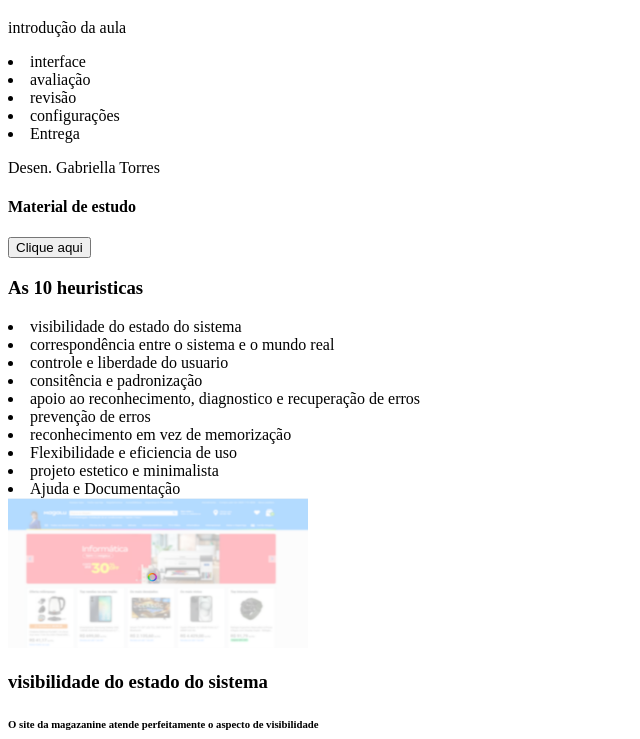
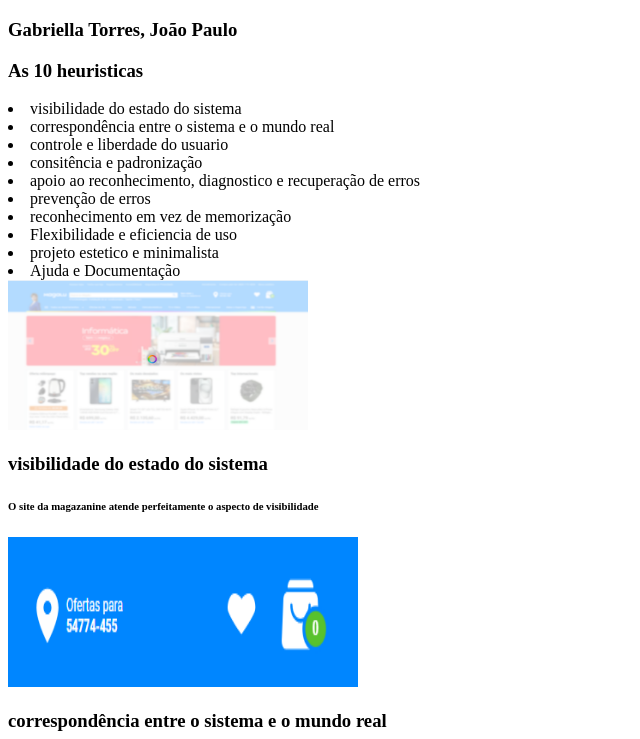
Before and after one commit to PedroBDev/trabalho-design, a plain HTML site: page jp/index.html in a window 1280 px wide. Shown: the part 61-800 px from the top of the page, without its empty margins (0-640 px from the left). Drawn offline with Linux system fonts and the light colour scheme.

Commit message:
Add files via upload

```diff
--- a/jp/index.html
+++ b/jp/index.html
@@ -3,21 +3,12 @@
 <head>
     <meta charset="UTF-8">
     <meta name="viewport" content="width=device-width, initial-scale=1.0">
-    <title>Heuristica de Nilsen</title>
+    <title>Heuristica de  Nielsen</title>
 
 </head>
 <body>
     <h1>Design centrado no ser humano</h1>
-    <p>introdução da aula</p>
-    <li>interface</li>
-    <li>avaliação</li>
-    <li>revisão</li>
-    <li>configurações</li>
-    <li>Entrega</li>
-
-    <p>Desen. Gabriella Torres</p>
-     <h4>Material de estudo </h4>
-      <button>Clique aqui</button>
+     <h3>Gabriella Torres, João Paulo</h3>
 
       <h3>As 10 heuristicas</h3>
 
@@ -50,13 +41,13 @@
         <h3>consitência e padronização</h3>
         <h6>Botões de navegação do site, localizado no canto superior direito.</h6>
 
-     <img src="erro.png" height="150px" width="300px" alt="">
-        <h3>apoio ao reconhecimento, diagnostico e recuperação de erros</h3>
-        <h6> Mensagens de erro clara ao tentar realizar o login, pois o CPF está incorreto.</h6>
 
 
 
 
+     <img src="erro.png" height="150px" width="300px" alt="">
+        <h3>prevenção de erros</h3>
+        <h6> Mensagens de erro clara ao tentar realizar o login, pois o CPF está incorreto.</h6>
 
 
 
```
